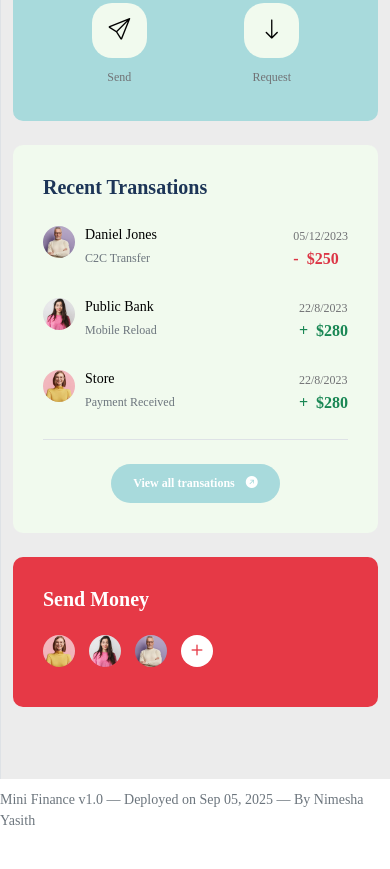
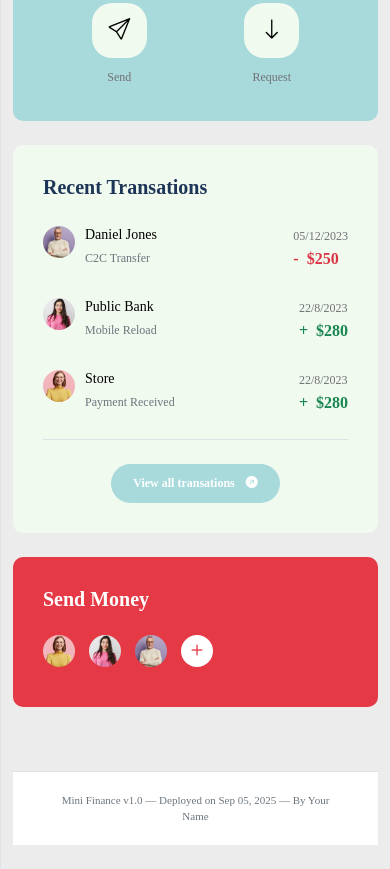
Before and after one commit to nimeshayasith/Mini_Finance-Nimesha_Yasith, a plain HTML site: page index.html in a window 390 px wide. Shown: the part 2100-2969 px from the top of the page. Before the commit the page ends 2941 px from the top, so only its background shows below. Drawn offline with Linux system fonts and the light colour scheme; a web font is replaced by a local one.

Commit message:
footer updated

```diff
--- a/css/tooplate-mini-finance.css
+++ b/css/tooplate-mini-finance.css
@@ -899,12 +899,50 @@ strong {
   border-color: var(--secondary-color);
 }
 
-.footer-text {
-    font-size: 14px;
-    color: #6c757d; /* muted but readable */
-    margin: 10px 0;
-}
+/*---------------------------------------
+          FOOTER STYLES
+        -----------------------------------------*/
+        .site-footer {
+          background: var(--white-color);
+          border-top: 1px solid var(--border-color);
+          padding: 20px;
+          margin-top: 40px;
+        }
 
+        .footer-text {
+          font-size: 14px;
+          color: #6c757d;
+          margin: 0;
+          text-align: center;
+          font-family: var(--body-font-family);
+          font-weight: var(--font-weight-normal);
+        }
+
+
+        /*---------------------------------------
+          RESPONSIVE STYLES
+        -----------------------------------------*/
+        @media screen and (max-width: 767px) {
+          #sidebarMenu {
+            top: 60px;
+          }
+
+          .sidebar-sticky {
+            top: 117px;
+            height: calc(100vh - 117px);
+          }
+
+          .footer-text {
+            font-size: 12px;
+            padding: 0 10px;
+          }
+        }
+
+        @media screen and (max-width: 480px) {
+          .footer-text {
+            font-size: 11px;
+          }
+        }
 
 /*---------------------------------------
   CUSTOM FORM
--- a/index.html
+++ b/index.html
@@ -578,34 +578,31 @@ Bootstrap 5 Dashboard Admin Template
                         </div>
                     </div>
 
-<!-- <footer class="site-footer">
+                    <footer class="site-footer">
                         <div class="container">
                             <div class="row">
                                 <div class="col-lg-12 col-12 text-center">
-                <p class="footer-text">
-                    Mini Finance v1.0 — Deployed on 05 Sep 2025 — By Nimesha Yasith
-                </p>
+                                    <p id="deploy-footer" class="footer-text"></p>
                                 </div>
                             </div>
                         </div>
-</footer> -->
-
-
+                    </footer>
 
                 </main>
-
             </div>
         </div>
-<p id="deploy-footer" class="footer-text"></p>
 
+        <!-- JavaScript to generate dynamic footer -->
         <script>
           const today = new Date();
           const dateOptions = { day: '2-digit', month: 'short', year: 'numeric' };
           const formattedDate = today.toLocaleDateString('en-US', dateOptions);
 
+          // Replace 'Your Name' with your actual name
           document.getElementById("deploy-footer").textContent =
-    `Mini Finance v1.0 — Deployed on ${formattedDate} — By Nimesha Yasith`;
+            `Mini Finance v1.0 — Deployed on ${formattedDate} — By Your Name`;
         </script>
+
 
         <!-- JAVASCRIPT FILES -->
         <script src="js/jquery.min.js"></script>
```
Lines whose indentation alone changed are shown as unchanged.
